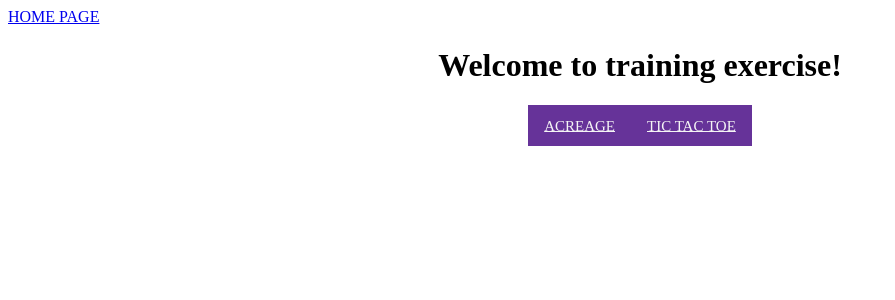
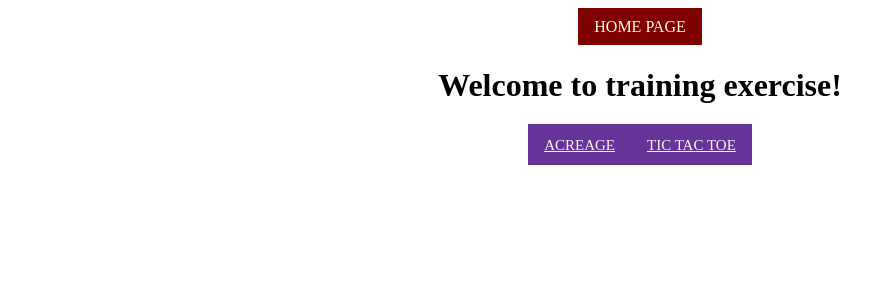
Before and after one commit to duyetvv/angular-exercise, an Angular app: page / in a window 1280 px wide. Shown: the top 300 px of the page, without its empty margins (0-895 px from the left). Built offline with nearby package versions, Linux system fonts and the light colour scheme.

Commit message:
update code

```diff
--- a/src/app/app.component.html
+++ b/src/app/app.component.html
@@ -1,2 +1,4 @@
-<a routerLink="/">HOME PAGE</a>
+<div class="page-header">
+  <a class="home-logo" routerLink="/">HOME PAGE</a>
+</div>
 <router-outlet></router-outlet>
--- a/src/app/app.component.scss
+++ b/src/app/app.component.scss
@@ -0,0 +1,10 @@
+.page-header {
+  text-align: center;
+}
+.home-logo {
+  display: inline-block;
+  padding: .6rem 1rem;
+  background: maroon;
+  color: lightyellow;
+  text-decoration: none;
+}
--- a/src/app/shapes/square/square.component.ts
+++ b/src/app/shapes/square/square.component.ts
@@ -17,7 +17,6 @@ export class SquareComponent implements OnInit {
   }
 
   onSubmit() {
-    debugger;
     const square = new Square(this.width, this.height);
     this.acreage = square.getAcreage();
   }
--- a/src/app/shapes/triangle/triangle.component.ts
+++ b/src/app/shapes/triangle/triangle.component.ts
@@ -18,7 +18,6 @@ export class TriangleComponent implements OnInit {
 
   onSubmit(_triangle) {
     const triangle:Triangle = new Triangle(this.bottomEdge, this.height);
-
     this.acreage = triangle.getAcreage();
   }
 }
--- a/src/app/tictactoe/tictactoe.component.html
+++ b/src/app/tictactoe/tictactoe.component.html
@@ -11,4 +11,5 @@
     </div>
   </div>
   <h2>{{message}}</h2>
+  <button class="tictactoe__reset" (click)="resetGame()">Reset</button>
 </div>
--- a/src/app/tictactoe/tictactoe.component.scss
+++ b/src/app/tictactoe/tictactoe.component.scss
@@ -35,4 +35,11 @@
       font-family: 'Source Code Pro Black';
     }
   }
+
+  &__reset {
+    background: olivedrab;
+    padding: .6rem 1rem;
+    border: 0;
+    cursor: pointer;
+  }
 }
--- a/src/app/tictactoe/tictactoe.component.ts
+++ b/src/app/tictactoe/tictactoe.component.ts
@@ -34,6 +34,11 @@ export class TictactoeComponent implements OnInit {
 
     this.checkResult();
     this.autoFill();
+  }
+
+  resetGame() {
+    this.squares = [ '', '', '', '', '', '', '', '', '' ];
+    this.message = '';
   }
 
   private autoFill(): void {
```
